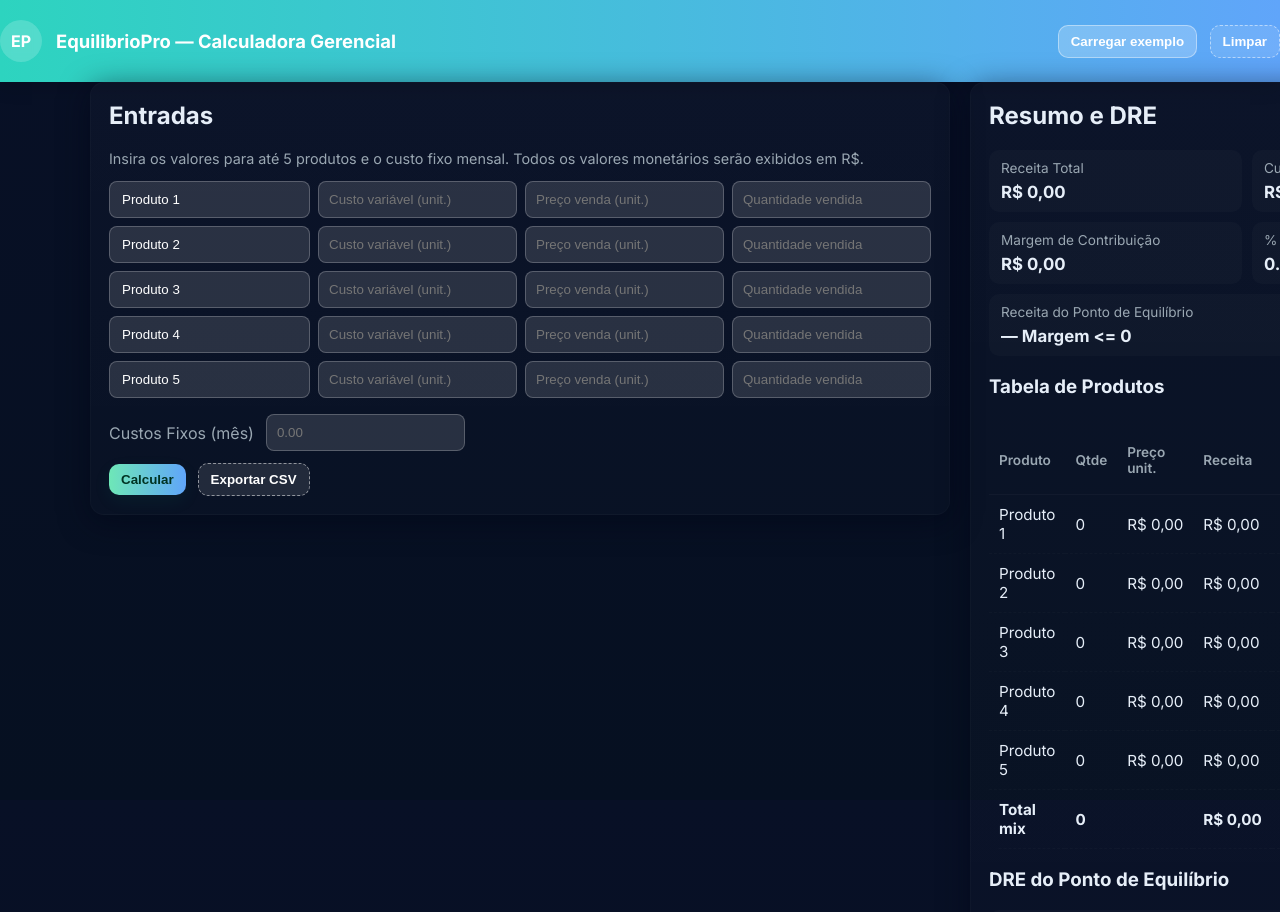
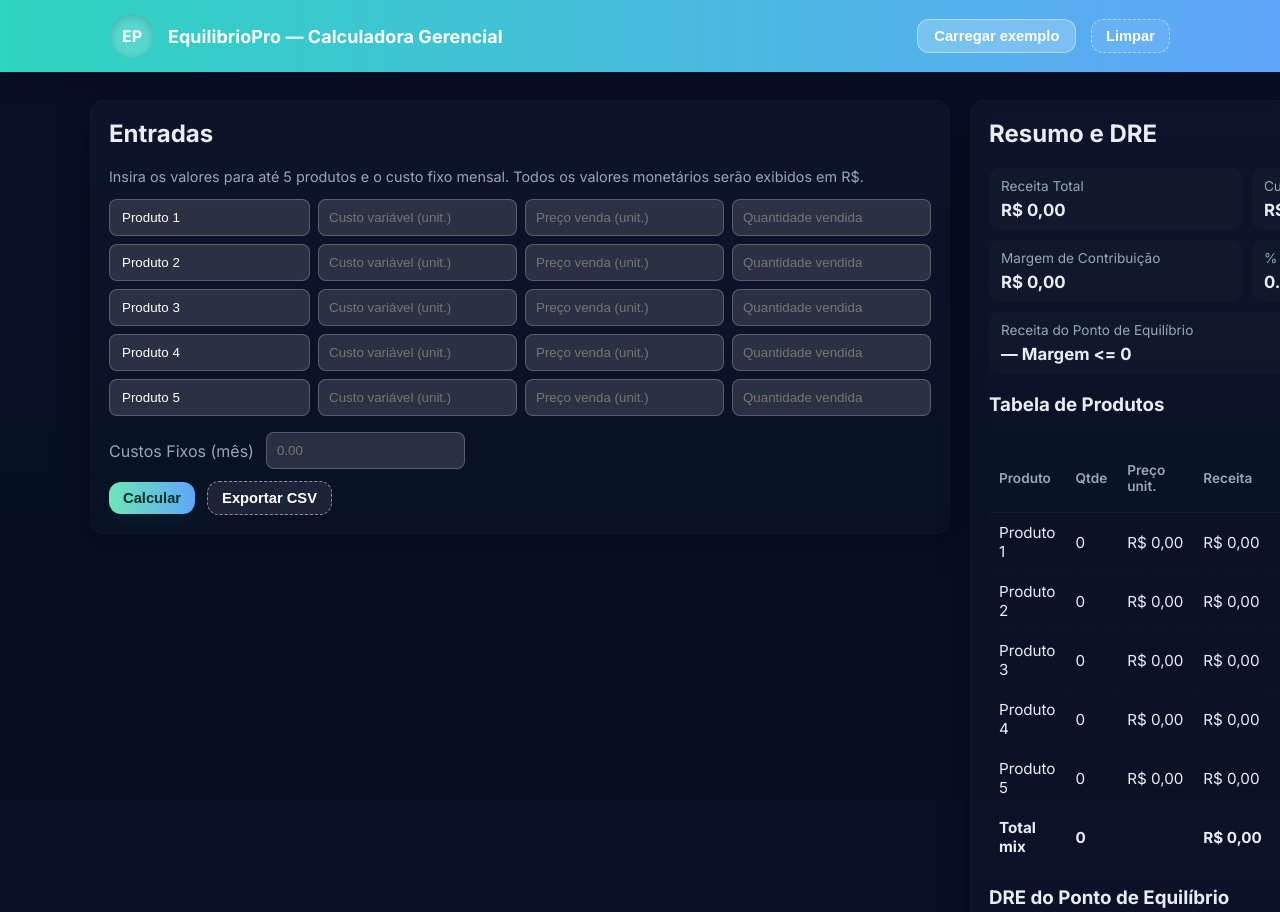
Before and after one commit to jemappellesam/ponto-equilibrio, a plain HTML site: page index.html in a window 1280 px wide. Shown: the top 912 px of the page. Drawn offline with Linux system fonts and the light colour scheme.

Commit message:
Update styles.css

```diff
--- a/styles.css
+++ b/styles.css
@@ -9,10 +9,12 @@
   --radius:14px;
   --glass-2: rgba(255,255,255,0.02);
   --text:#e6eef8;
+  --header-height:72px; /* ajuste se necessário */
 }
 
+/* reset básico */
 *{box-sizing:border-box}
-html,body{height:100%}
+html,body{height:100%; width:100%; margin:0; padding:0}
 body{
   margin:0;
   font-family:Inter,system-ui,Segoe UI,Roboto,"Helvetica Neue",Arial;
@@ -21,38 +23,69 @@ body{
   -webkit-font-smoothing:antialiased;
   -moz-osx-font-smoothing:grayscale;
   padding-bottom:48px;
+  min-height:100vh;
 }
 
-/* container */
+/* container padrão (usado internamente) */
 .container{
   width:94%;
   max-width:1100px;
   margin:0 auto;
 }
 
-/* NEW HEADER */
+/* ========================= HEADER (FULL-WIDTH FIXED) =========================
+   Essa versão usa header POSITION: FIXED para garantir 100% da largura e ficar
+   acima de qualquer outro elemento. Se preferir header não fixo, altere:
+   - comente a regra `.new-topbar { position: fixed; ... }` e descomente a
+     alternativa dentro do bloco. */
+
+/* Header principal - FIXED (ativa por padrão) */
 .new-topbar {
+  position: fixed;              /* FIXED garante ficar sempre no topo e visível */
+  top: 0;
+  left: 0;
+  right: 0;
+  width: 100%;
+  height: var(--header-height);
+  display: flex;
+  align-items: center;
+  z-index: 9999;                /* muito alto para sobrepor elementos */
   background: linear-gradient(90deg, #2dd4bf 0%, #60a5fa 100%);
-  padding: 20px 0;
-  border: none;
+  box-shadow: 0 6px 24px rgba(2,6,23,0.45);
+  -webkit-backdrop-filter: blur(6px);
+  backdrop-filter: blur(6px);
+}
+
+/* Se preferir header NON-FIXED use este bloco (comente o bloco acima):
+.new-topbar {
+  position: relative;
+  width: 100%;
+  background: linear-gradient(90deg, #2dd4bf 0%, #60a5fa 100%);
   box-shadow: 0 2px 20px rgba(0,0,0,0.2);
 }
+*/
 
+/* inner wrapper centralizado (mantém max-width) */
 .topbar-content {
+  max-width: 1100px;
+  width: 100%;
+  margin: 0 auto;
+  padding: 0 20px;
   display: flex;
   align-items: center;
   justify-content: space-between;
+  height: var(--header-height);
 }
 
+/* brand e logo */
 .brand {
   display: flex;
   align-items: center;
   gap: 14px;
 }
-
 .logo-circle {
-  width: 42px;
-  height: 42px;
+  width: 44px;
+  height: 44px;
   border-radius: 50%;
   background: rgba(255,255,255,0.18);
   display: flex;
@@ -61,36 +94,97 @@ body{
   font-weight: 800;
   color: #ffffff;
   font-size: 1rem;
-  backdrop-filter: blur(4px);
+  backdrop-filter: blur(3px);
+  box-shadow: 0 2px 8px rgba(2,6,23,0.2) inset;
+}
+.new-topbar h1 {
+  margin: 0;
+  font-size: 1.12rem;
+  font-weight: 700;
+  color: #ffffff;
+  letter-spacing: 0.1px;
 }
 
-.new-topbar h1 {
-  margin: 0;
-  font-size: 1.15rem;
-  font-weight: 700;
-  color: #ffffff;
+/* header actions */
+.header-actions button {
+  margin-left: 10px;
 }
 
-.header-actions button {
-  margin-left: 8px;
+/* ========================= BOTÕES ========================= */
+
+.btn{
+  display:inline-block;
+  padding:8px 14px;
+  border-radius:12px;
+  border:0;
+  font-weight:600;
+  cursor:pointer;
+  background:transparent;
+  color:var(--text);
+  font-size:0.92rem;
+  transition: all 160ms ease;
 }
 
-/* layout */
+/* Primário preservado */
+.btn.primary{
+  background:linear-gradient(90deg,var(--accent),var(--accent-2));
+  color:#032;
+  box-shadow:0 6px 18px rgba(8,189,148,0.07);
+}
+
+/* Secondary agora visível no header */
+.btn.secondary{
+  background: rgba(255,255,255,0.22);
+  border: 1px solid rgba(255,255,255,0.42);
+  color: #ffffff;
+  padding:8px 16px;
+}
+.btn.secondary:hover{
+  background: rgba(255,255,255,0.36);
+  border-color: #fff;
+}
+
+/* Ghost com borda clara */
+.btn.ghost{
+  background: rgba(255,255,255,0.08);
+  border: 1px dashed rgba(255,255,255,0.5);
+  color: #ffffff;
+  padding:8px 14px;
+}
+.btn.ghost:hover{
+  background: rgba(255,255,255,0.16);
+  border-color: rgba(255,255,255,0.9);
+}
+
+/* ========================= MAIN LAYOUT ========================= */
+
+/* empurra o conteúdo para baixo do header FIXED */
+main, .main-grid, .container + main {
+  padding-top: calc(var(--header-height) + 12px); /* espaço seguro */
+}
+
+/* grid padrão do app */
 .main-grid{
   display:grid;
   grid-template-columns: 1fr 1.15fr;
   gap:20px;
   align-items:start;
+  margin: 16px auto 40px;
+  width:94%;
+  max-width:1100px;
 }
+
+/* cartão base */
 .card{
   background: linear-gradient(180deg, rgba(255,255,255,0.02), rgba(255,255,255,0.01));
-  border-radius:var(--radius);
+  border-radius:14px;
   padding:18px;
   box-shadow: 0 6px 30px rgba(2,6,23,0.6);
   border: 1px solid rgba(255,255,255,0.02);
 }
 
-/* inputs card */
+/* ========================= INPUTS ========================= */
+
 .inputs-card h2{margin-top:0}
 .products-grid{
   display:grid;
@@ -103,7 +197,7 @@ body{
   gap:8px;
 }
 
-/* UPDATED INPUTS - CONTRASTE MELHORADO */
+/* Inputs visíveis */
 .product-row input,
 #fixed-costs {
   padding: 10px;
@@ -113,57 +207,17 @@ body{
   color: #fff;
   outline: none;
 }
-
 .product-row input:focus,
 #fixed-costs:focus {
   border-color: #6ee7b7;
   background: rgba(255,255,255,0.20);
 }
-
 .product-row .prod-name{padding-left:12px}
 .row{display:flex;align-items:center;gap:12px;margin-top:12px}
 .label-inline{min-width:140px;color:var(--muted)}
 
-/* buttons */
-.btn{
-  display:inline-block;
-  padding:8px 12px;
-  border-radius:10px;
-  border:0;
-  font-weight:600;
-  cursor:pointer;
-  background:transparent;
-  color:var(--text);
-}
-.btn.primary{
-  background:linear-gradient(90deg,var(--accent),var(--accent-2));
-  color:#032;
-  box-shadow:0 6px 18px rgba(8,189,148,0.07);
-}
-.btn.secondary{
-  background: rgba(255,255,255,0.22);
-  border: 1px solid rgba(255,255,255,0.4);
-  color: #ffffff;
-  transition: 0.2s;
-}
-.btn.secondary:hover{
-  background: rgba(255,255,255,0.35);
-  border-color: #fff;
-}
-.btn.ghost{
-  opacity: 1;
-  border: 1px dashed rgba(255,255,255,0.5);
-  color: #ffffff;
-  background: rgba(255,255,255,0.10);
-  transition: 0.2s;
-}
+/* ========================= SUMMARY & TABLE ========================= */
 
-.btn.ghost:hover{
-  background: rgba(255,255,255,0.18);
-  border-color: rgba(255,255,255,0.8);
-}
-
-/* summary & table */
 .results-card h2{margin-top:0}
 .summary{
   display:flex;
@@ -181,7 +235,7 @@ body{
 .summary-item .label{color:var(--muted);font-size:0.85rem}
 .summary-item .value{font-weight:700;margin-top:6px;font-size:1.05rem}
 
-/* table */
+/* tabela */
 .table-wrap{overflow:auto;border-radius:10px}
 .table{width:100%;border-collapse:collapse;margin-top:10px}
 .table thead th{
@@ -198,7 +252,8 @@ body{
   font-size:0.95rem;
 }
 
-/* DRE */
+/* ========================= DRE ========================= */
+
 .dre{
   margin-top:12px;
   background:rgba(255,255,255,0.02);
@@ -211,19 +266,17 @@ body{
   padding:6px 0;
   border-bottom:1px solid rgba(255,255,255,0.02);
 }
-
-/* UPDATED RESULT COLOR - MAIOR VISIBILIDADE */
 .dre-row.result{
   font-weight:800;
-  color:#fbbf24; /* dourado */
+  color:#fbbf24;
   background:rgba(251,191,36,0.12);
   padding:8px;
   border-radius:6px;
 }
-
 .muted{color:var(--muted);font-size:0.9rem}
 
-/* footer */
+/* ========================= FOOTER ========================= */
+
 .footer{
   margin-top:28px;
   padding:18px 0;
@@ -231,9 +284,11 @@ body{
   color:var(--muted);
 }
 
-/* responsiveness */
+/* ========================= RESPONSIVE ========================= */
+
 @media (max-width:900px){
   .main-grid{grid-template-columns:1fr; padding-bottom:40px}
   .product-row{grid-template-columns:1fr 1fr}
-  .topbar .actions{float:none;margin-top:10px}
+  .topbar-content{padding:10px 16px}
+  :root{ --header-height:88px } /* espaço maior no mobile */
 }
```
